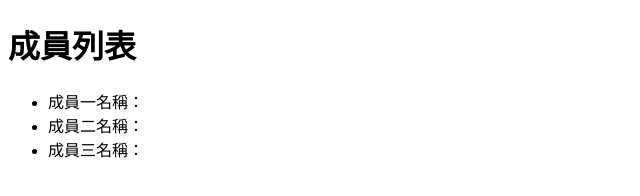
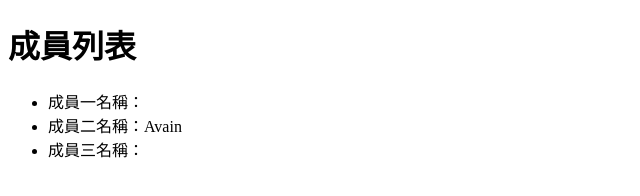
Before and after one commit to Eshiunm/git_task_demo_4, a plain HTML site: page index.html in a window 1280 px wide. Shown: the full height of the page, 0-640 px from the left. Drawn offline with Linux system fonts and the light colour scheme.

Commit message:
新增成員二

```diff
--- a/index.html
+++ b/index.html
@@ -11,7 +11,7 @@
     <h1>成員列表</h1>
     <ul>
         <li>成員一名稱：</li>
-        <li>成員二名稱：</li>
+        <li>成員二名稱：Avain</li>
         <li>成員三名稱：</li>
     </ul>
 </body>
```
